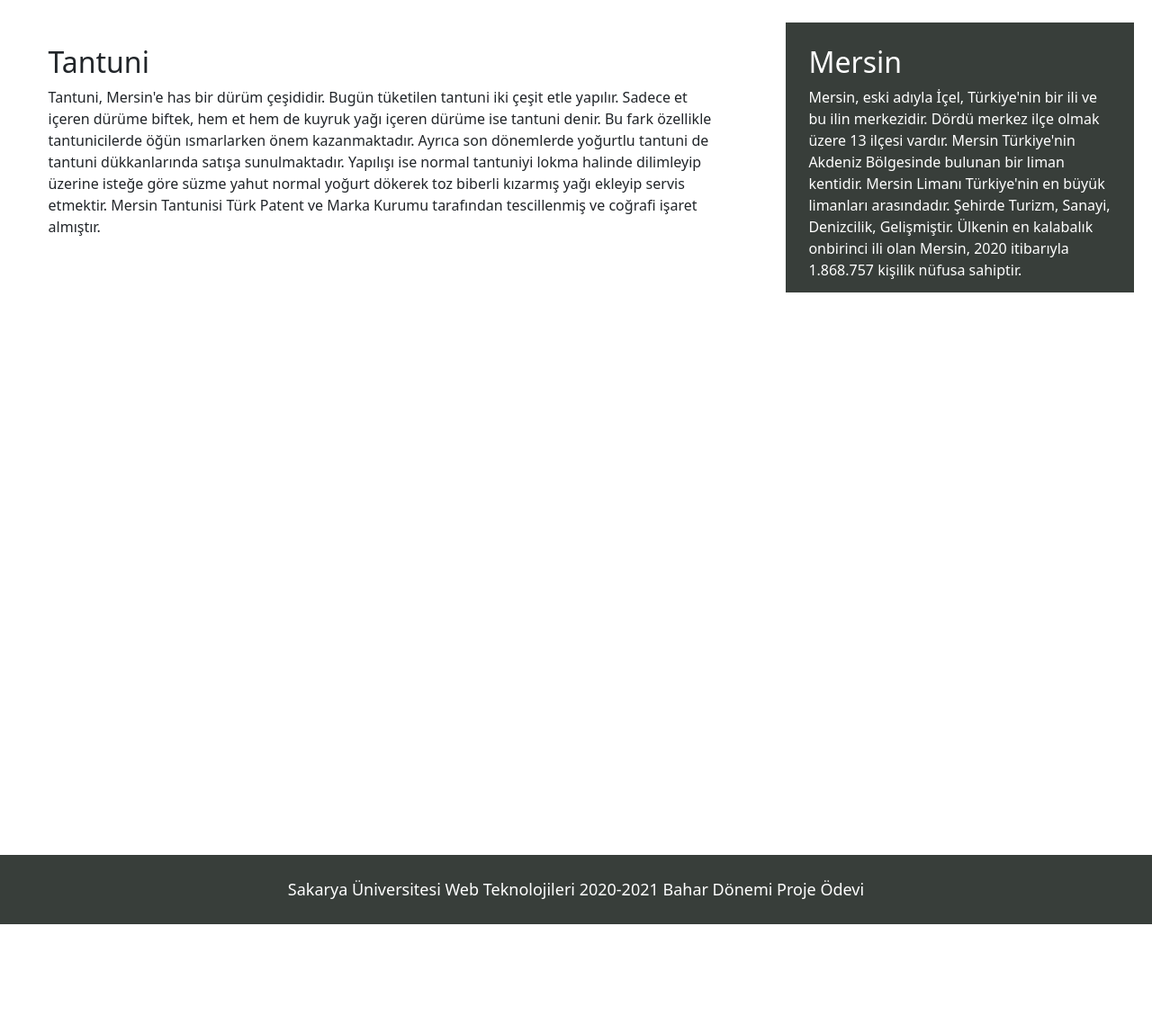
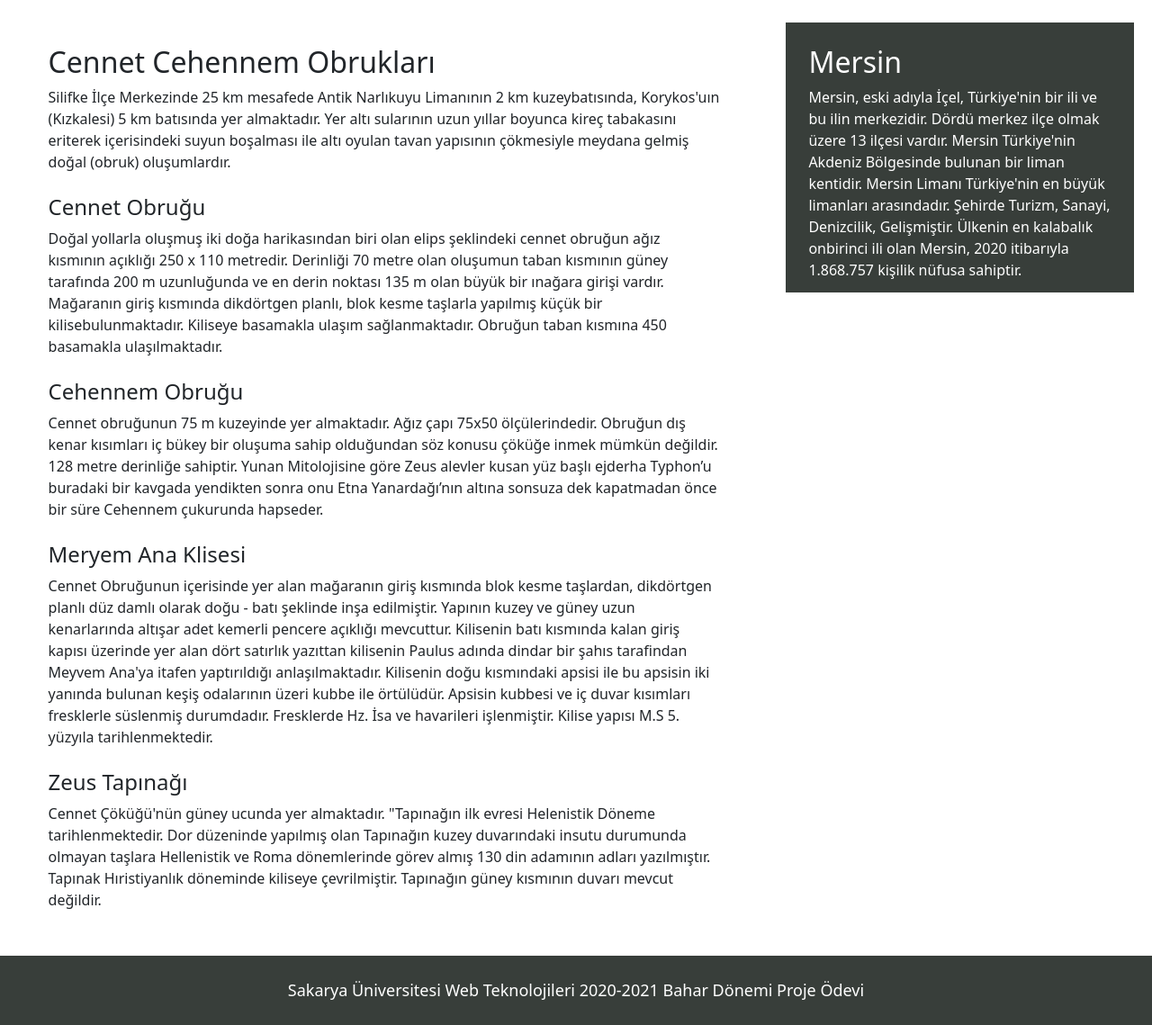
Before and after one commit to TheDerebeyi/WebTeknolojileriProjesi, a PHP site: page /cennet-cehennem.html in a window 1280 px wide. Shown: the part 188-1327 px from the top of the page at 90% size. Before the commit the page ends 1215 px from the top, so only its background shows below. Run offline with PHP 8.4, Linux system fonts and the light colour scheme.

Commit message:
Ufak düzeltmeler.

```diff
--- a/cennet-cehennem.html
+++ b/cennet-cehennem.html
@@ -38,17 +38,47 @@
             <div class="col-md-8 col-12">
                 <article>
                     <div class="yazi">
-                        <h2>Tantuni</h2>
-                        Tantuni, Mersin'e has bir dürüm çeşididir.
+                        <h2>Cennet Cehennem Obrukları</h2>
+                        Silifke İlçe Merkezinde 25 km mesafede Antik Narlıkuyu Limanının 2 km kuzeybatısında,
+                        Korykos'uın (Kızkalesi) 5 km batısında yer almaktadır. Yer altı sularının uzun yıllar boyunca
+                        kireç tabakasını eriterek içerisindeki suyun boşalması ile altı oyulan tavan yapısının
+                        çökmesiyle meydana gelmiş doğal (obruk) oluşumlardır.<br><br>
 
-                        Bugün tüketilen tantuni iki çeşit etle yapılır. Sadece et içeren dürüme biftek, hem et hem de
-                        kuyruk yağı içeren dürüme ise tantuni denir. Bu fark özellikle tantunicilerde öğün ısmarlarken
-                        önem kazanmaktadır. Ayrıca son dönemlerde yoğurtlu tantuni de tantuni dükkanlarında satışa
-                        sunulmaktadır.
+                        <h4>Cennet Obruğu</h4>
 
-                        Yapılışı ise normal tantuniyi lokma halinde dilimleyip üzerine isteğe göre süzme yahut normal
-                        yoğurt dökerek toz biberli kızarmış yağı ekleyip servis etmektir. Mersin Tantunisi Türk Patent
-                        ve Marka Kurumu tarafından tescillenmiş ve coğrafi işaret almıştır.
+                        Doğal yollarla oluşmuş iki doğa harikasından biri olan elips şeklindeki cennet obruğun ağız
+                        kısmının açıklığı 250 x 110 metredir. Derinliği 70 metre olan oluşumun taban kısmının güney
+                        tarafında 200 m uzunluğunda ve en derin noktası 135 m olan büyük bir ınağara girişi vardır.
+                        Mağaranın giriş kısmında dikdörtgen planlı, blok kesme taşlarla yapılmış küçük bir
+                        kilisebulunmaktadır. Kiliseye basamakla ulaşım sağlanmaktadır. Obruğun taban kısmına 450
+                        basamakla ulaşılmaktadır.<br><br>
+
+                        <h4>Cehennem Obruğu</h4>
+
+                        Cennet obruğunun 75 m kuzeyinde yer almaktadır. Ağız çapı 75x50 ölçülerindedir. Obruğun dış
+                        kenar kısımları iç bükey bir oluşuma sahip olduğundan söz konusu çöküğe inmek mümkün değildir.
+                        128 metre derinliğe sahiptir. Yunan Mitolojisine göre Zeus alevler kusan yüz başlı ejderha
+                        Typhon’u buradaki bir kavgada yendikten sonra onu Etna Yanardağı’nın altına sonsuza dek
+                        kapatmadan önce bir süre Cehennem çukurunda hapseder.<br><br>
+
+                        <h4>Meryem Ana Klisesi</h4>
+
+                        Cennet Obruğunun içerisinde yer alan mağaranın giriş kısmında blok kesme taşlardan, dikdörtgen
+                        planlı düz damlı olarak doğu - batı şeklinde inşa edilmiştir. Yapının kuzey ve güney uzun
+                        kenarlarında altışar adet kemerli pencere açıklığı mevcuttur. Kilisenin batı kısmında kalan
+                        giriş kapısı üzerinde yer alan dört satırlık yazıttan kilisenin Paulus adında dindar bir şahıs
+                        tarafindan Meyvem Ana'ya itafen yaptırıldığı anlaşılmaktadır. Kilisenin doğu kısmındaki apsisi
+                        ile bu apsisin iki yanında bulunan keşiş odalarının üzeri kubbe ile örtülüdür. Apsisin kubbesi
+                        ve iç duvar kısımları fresklerle süslenmiş durumdadır. Fresklerde Hz. İsa ve havarileri
+                        işlenmiştir. Kilise yapısı M.S 5. yüzyıla tarihlenmektedir.<br><br>
+
+                        <h4>Zeus Tapınağı</h4>
+
+                        Cennet Çöküğü'nün güney ucunda yer almaktadır. "Tapınağın ilk evresi Helenistik Döneme
+                        tarihlenmektedir. Dor düzeninde yapılmış olan Tapınağın kuzey duvarındaki insutu durumunda
+                        olmayan taşlara Hellenistik ve Roma dönemlerinde görev almış 130 din adamının adları
+                        yazılmıştır. Tapınak Hıristiyanlık döneminde kiliseye çevrilmiştir. Tapınağın güney kısmının
+                        duvarı mevcut değildir.
                     </div>
                 </article>
             </div>
--- a/php/iletisim.php
+++ b/php/iletisim.php
@@ -11,7 +11,6 @@
 </head>
 
 <body>
-    <div class="container-fluid">
         <header>
             <div class="çerçeve">
                 <div class="iç">
@@ -32,6 +31,7 @@
                 </ul>
             </div>
         </nav>
+        <div class="container-fluid">
         <div class="row">
             <div class="col-md-8 col-12">
                 <article>
--- a/php/login.php
+++ b/php/login.php
@@ -11,7 +11,6 @@
 </head>
 
 <body>
-    <div class="container-fluid">
         <header>
             <div class="çerçeve">
                 <div class="iç">
@@ -32,6 +31,7 @@
                 </ul>
             </div>
         </nav>
+        <div class="container-fluid">
         <div class="row">
             <div class="col-md-12">
                 <article>
--- a/php/panel.php
+++ b/php/panel.php
@@ -11,7 +11,6 @@
 </head>
 
 <body>
-    <div class="container-fluid">
         <header>
             <div class="çerçeve">
                 <div class="iç">
@@ -32,6 +31,7 @@
                 </ul>
             </div>
         </nav>
+        <div class="container-fluid">
         <div class="row">
             <div class="col-md-8 col-12">
                 <article>
```
